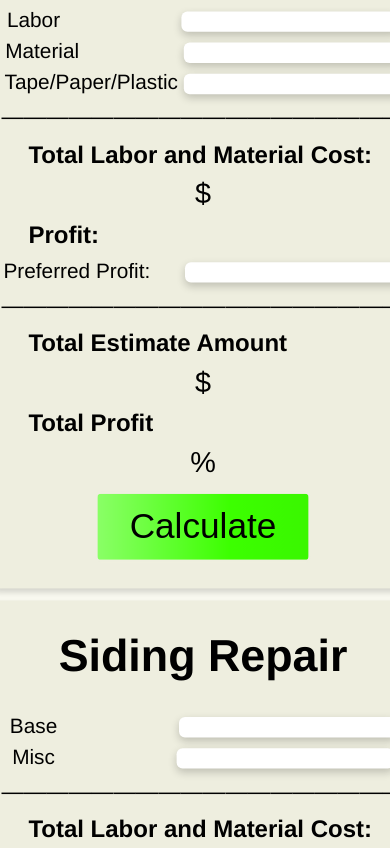
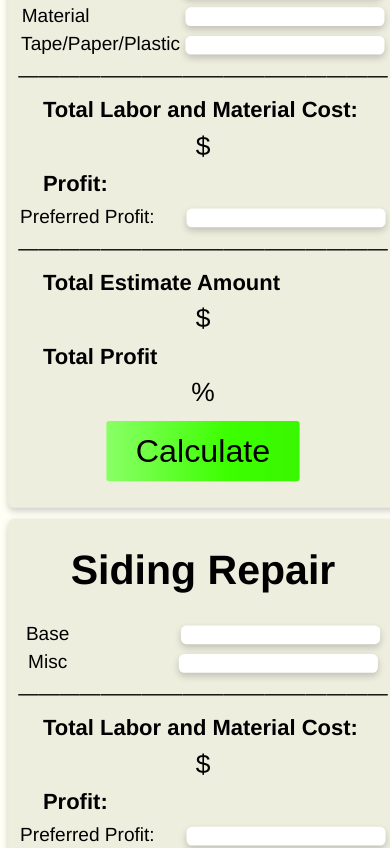
Before and after one commit to ThyCakeIsALie/Cost-Calculator, a plain HTML site: page index.html in a window 390 px wide. Shown: the part 189-1037 px from the top of the page. Drawn offline with Linux system fonts and the light colour scheme.

Commit message:
even more mobile patching

```diff
--- a/main_style.css
+++ b/main_style.css
@@ -229,8 +229,8 @@ body{
 	}
 	body{
 		font-size:14pt;
-		margin-top:237px;
-		transform: scale(1.2);
+		margin-top:117px;
+		transform: scale(1.1);
 	}
 	#test{
 		font-size:20pt;
```
